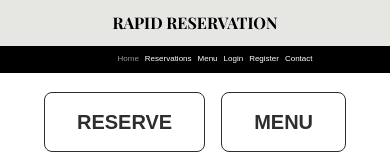
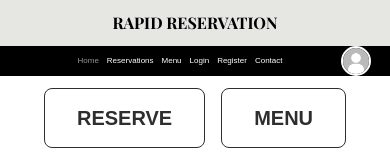
Before and after one commit to Kevin-JHG/Group5-Rapid-Reservation, a React (Vite) app: page / in a window 390 px wide. Shown: the top 160 px of the page. Built offline with nearby package versions, Linux system fonts and the light colour scheme; no server answers; the database is empty.

Commit message:
- Access Porfile Viewing/Editing - Profile Icon - Final Landing page layout

```diff
--- a/src/components/Layout/Layout.jsx
+++ b/src/components/Layout/Layout.jsx
@@ -1,34 +1,56 @@
-import { Outlet, NavLink } from 'react-router-dom'
+import { Outlet, NavLink, useNavigate } from 'react-router-dom';
+import './layout.css';
 
-import './layout.css'
+// Prevent navigation link dragging
+const DraggableNavLink = ({ to, children }) => (
+  <NavLink draggable="false" to={to}>
+    {children}
+  </NavLink>
+);
 
 export const Layout = () => {
+  const navigate = useNavigate();
+
+  const handleProfileClick = () => {
+    navigate('/profile');
+  };
+
   return (
     <>
       <nav>
+        <div className="nav-container">
           <ul>
             <li>
-            <NavLink to="/">Home</NavLink>
+              <DraggableNavLink to="/">Home</DraggableNavLink>
             </li>
             <li>
-            <NavLink to="/reservations">Reservations</NavLink>
+              <DraggableNavLink to="/reservations">Reservations</DraggableNavLink>
             </li>
             <li>
-            <NavLink to="/menu">Menu</NavLink>
+              <DraggableNavLink to="/menu">Menu</DraggableNavLink>
             </li>
             <li>
-            <NavLink to="/login">Login</NavLink>
+              <DraggableNavLink to="/login">Login</DraggableNavLink>
             </li>
             <li>
-            <NavLink to="/register">Register</NavLink>
+              <DraggableNavLink to="/register">Register</DraggableNavLink>
             </li>
             <li>
-            <NavLink to="/contact">Contact</NavLink>
+              <DraggableNavLink to="/contact">Contact</DraggableNavLink>
             </li>
           </ul>
+        </div>
+
+        <div className="profile-icon" onClick={handleProfileClick}>
+          <img
+            src="./profile_avatar.png"
+            alt="Profile"
+            className="profile-icon-img"
+          />
+        </div>
       </nav>
 
       <Outlet />
     </>
-  )
-}
+  );
+};
--- a/src/components/Layout/layout.css
+++ b/src/components/Layout/layout.css
@@ -1,14 +1,28 @@
 /* Navigation Styles */
 
+nav {
+  background-color: #000000;
+  position: relative;
+  display: flex;
+  justify-content: space-between;
+  align-items: center; /* Vertically align items */
+  padding: 0 32%;
+  margin-bottom: 3%; /* Increase space between the bottom of nav bar and page content */
+  user-select: none;
+}
+
+.nav-container {
+  display: flex;
+  justify-content: center;
+  flex-grow: 1; /* Ensure nav links stay centered */
+}
+
 nav ul {
-  width: 100%;
-  list-style-type: none; /* Remove default list styling */
-  background-color: #000000;
-  position: sticky; /* Stick to the top on scroll */
-  display: flex; /* Use flexbox for layout */
+  list-style-type: none;
+  display: flex;
   justify-content: center; /* Center nav items */
-  margin-top: 0; /* Ensure banner and nav bar are touching */
-  margin-bottom: 3%; /* Increase space between the bottom of nav bar and page content */
+  margin: 0;
+  padding: 0;
 }
 
 nav ul li { /* Space between nav page links */
@@ -32,33 +46,47 @@ nav ul li a.active {
   color: #949494; /* Change nav bar text color for active page */
 }
 
+/* Profile Icon Styles */
+.profile-icon {
+  display: flex;
+  align-items: center;
+  margin-left: auto; /* Push the profile icon to the far right */
+  cursor: pointer;
+}
+
+.profile-icon img {
+  border-radius: 50%; /* Make image round */
+  width: 40px; /* Size of the profile icon */
+  height: 40px;
+  object-fit: cover; /* Ensure image covers the area */
+  border: 2px solid #fff; /* Add white border to icon */
+}
+
+.profile-icon:hover img {
+  border-color: #bababa; /* Change border color on hover */
+  transform: scale(1.2);
+}
 
 /* Media Queries for Responsive Design -TABLETS- */
 @media (max-width: 990px) {
-  nav ul {
-    justify-content: center; /* Center nav items on tablet screens */
-    margin-right: 8%; /* Adjust right margin */
-    margin-bottom: 5%; /* Adjust bottom spacing */
-  }
-
-  nav ul li { /* Remove space between nav page links */
-    margin-right: 0;
-    margin-left: 0;
+  nav {
+    justify-content: space-between; /* Keep space between nav links and profile icon */
+    padding: 0 5%; /* Adjust padding */
   }
 
   nav ul li a {
     padding: 15px; /* Adjust padding for links */
     font-size: x-small;
   }
+
+  .profile-icon img {
+    width: 35px; /* Adjust size for tablet */
+    height: 35px;
+  }
 }
-
 
 /* Media Queries for Responsive Design -PHONES- */
 @media (max-width: 576px) {
-  nav ul {
-    margin-right: 40px;
-  }
-
   nav ul li a {
     padding: 3px; /* Adjust padding for links */
     font-size: 8px;
@@ -66,4 +94,9 @@ nav ul li a.active {
     padding-top: 7px;
     padding-bottom: 7px;
   }
+
+  .profile-icon img {
+    width: 30px; /* Adjust size for phone */
+    height: 30px;
+  }
 }
--- a/src/pages/Home/Home.jsx
+++ b/src/pages/Home/Home.jsx
@@ -2,6 +2,7 @@ import { useEffect, useState } from "react";
 import { useNavigate } from 'react-router-dom';
 import { supabase } from '../../api/supabase';
 import { Flex, Button, Image, SimpleGrid, Title, Text, Card } from '@mantine/core';
+import "./home.css";
 
 export const Home = () => {
   const navigate = useNavigate();
@@ -61,7 +62,7 @@ export const Home = () => {
         <Button variant="outline" color="dark" onClick={handleMenu} radius="md" size="xl">MENU</Button>
       </Flex>
 
-      <Title align="center" order={2} style={{ marginTop: '2.5%', marginBottom: '1%' }}>Featured Menu Items</Title>
+      <Title align="center" order={2} style={{ marginTop: '2.5%', marginBottom: '1%', userSelect: 'none' }}>Featured Menu Items</Title>
       <Flex justify="center" style={{ maxWidth: '50%', margin: '0 auto', marginBottom: '3%'}}>
         <SimpleGrid
           cols={4}
@@ -86,15 +87,12 @@ export const Home = () => {
             <p>{error}</p>
           ) : (
             featuredItems.map(item => (
-              <Flex key={item.id} direction="column" align="center">
+              <Flex key={item.id} direction="column" align="center" className="featured-item-card">
                 <Image
                   src={getImagePath(item.id)}
                   alt={item.description}
-                  width="100%"
-                  height="100%"
-                  fit="cover"
                 />
-                <Flex style={{ marginTop: '3%'}}>{item.name}</Flex>
+                <Text style={{ marginTop: '3%'}} className="featured-item-name">{item.name}</Text>
               </Flex>
             ))
           )}
@@ -102,11 +100,11 @@ export const Home = () => {
       </Flex>
 
       <Flex justify='center'>
-        <Button color="dark" onClick={handleLogin} radius="md" size="xl" style={{marginBottom: '3%'}}>LOGIN / SIGN UP</Button>
+        <Button color="dark" onClick={handleLogin} radius="md" size="xl" style={{ marginBottom: '3%' }}>LOGIN / SIGN UP</Button>
       </Flex>
 
-      <Title align="center" order={2}>What Our Customers Say</Title>
-      <Flex direction="column" align="center" style={{ margin: '1% 0', marginBottom: '5%' }}>
+      <Title align="center" order={2} style={{ userSelect: 'none' }}>What Our Customers Say</Title>
+      <Flex direction="column" align="center" style={{ margin: '1% 0', marginBottom: '5%', userSelect: 'none' }}>
         <Flex wrap="wrap" justify="center" style={{ marginBottom: '10px', transform: 'translateX(-20px)' }}>
           {reviews.slice(0, 3).map(review => (
             <Card key={review.id} shadow="sm" padding="lg" style={{
--- /dev/null
+++ b/src/pages/Home/home.css
@@ -0,0 +1,32 @@
+/* Home.css */
+.featured-item-card {
+    position: relative;
+    overflow: hidden;
+    border-radius: 5%;
+  }
+
+  .featured-item-card:hover {
+    transition: transform 0.3s ease, box-shadow 0.3s ease;
+    transform: translateY(5%);
+    box-shadow: 0 10px 20px rgba(0, 0, 0, 0.5);
+  }
+
+  .featured-item-card img {
+    border-radius: 5%;
+    width: 100%;
+    height: 100%;
+    object-fit: cover;
+    pointer-events: none;
+    user-select: none;
+  }
+
+  .featured-item-name {
+    font-weight: 600;
+    text-align: center;
+    user-select: none;
+  }
+
+  /* Item card image hover effects */
+  .featured-item-card:hover img {
+    transform: scale(1.05);
+  }
```
Also changed, not shown: public/profile_avatar.png (added). Lines whose indentation alone changed are shown as unchanged.
